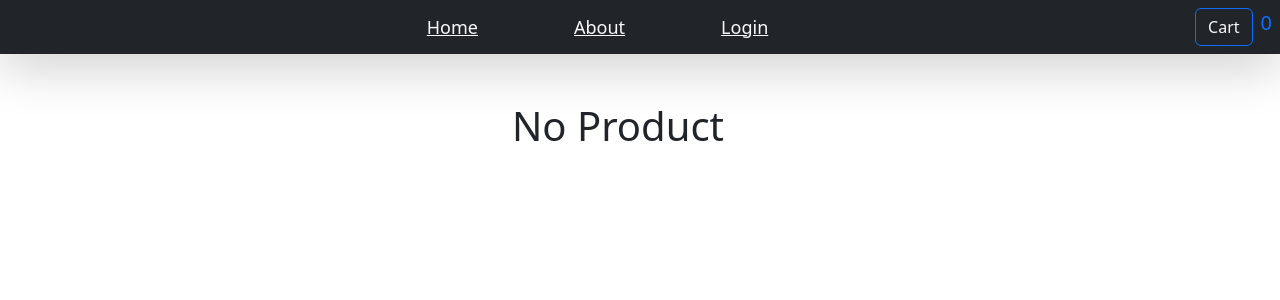
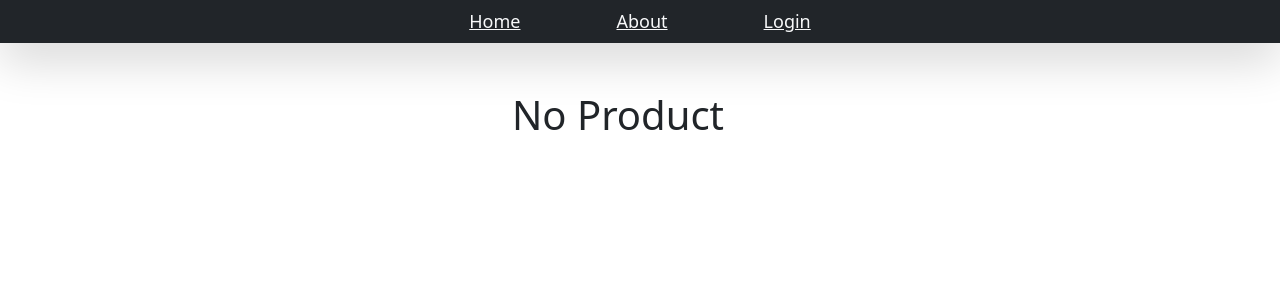
Before and after one commit to NagendraVarma1/Ecommerce-Website-Main, a React (Create React App) app: page /1 in a window 1280 px wide. Shown: the top 300 px of the page. Built offline with nearby package versions, Linux system fonts and the light colour scheme.

Commit message:
logout added

```diff
--- a/src/Components/NavBar/NavBar.js
+++ b/src/Components/NavBar/NavBar.js
@@ -12,6 +12,9 @@ const NavBar = (props) => {
     cartCtx.cartItems.forEach((item) => {
         totalQuantity = totalQuantity + Number(item.quantity)
     })
+    const deleteTokenHandler = () => {
+        authCtx.logOut();
+    }
 
     return (
         <Navbar style={{position: 'sticky', top: '0'}} bg='dark' expand='sm' variant='dark' className='shadow-lg' >
@@ -22,10 +25,11 @@ const NavBar = (props) => {
                     <NavLink to='/about' className='mx-sm-1 mx-md-3 mx-lg-5 text-light'>About</NavLink>
                     {authCtx.loggedIn && <NavLink to='/contactUs' className='mx-sm-1 mx-md-3 mx-lg-5 text-light'>Contact Us</NavLink>}
                     {!authCtx.loggedIn && <NavLink to='/login' className='mx-sm-1 mx-md-3 mx-lg-5 text-light'>Login</NavLink>}
+                    {authCtx.loggedIn && <NavLink to='/login' className='mx-sm-1 mx-md-3 mx-lg-5 text-light' onClick={deleteTokenHandler}>Logout</NavLink>}
                 </Nav>
             </Container>
-            <Button variant='outline-primary' className='text-light' onClick={props.onCartClick}>Cart</Button>
-            <h5 className='text-primary mx-2'>{totalQuantity}</h5>
+            {authCtx.loggedIn && <Button variant='outline-primary' className='text-light' onClick={props.onCartClick}>Cart</Button>}
+            {authCtx.loggedIn && <h5 className='text-primary mx-2'>{totalQuantity}</h5>}
         </Navbar>
     )
 }
--- a/src/Store/AuthContext/AuthProvider.js
+++ b/src/Store/AuthContext/AuthProvider.js
@@ -13,7 +13,8 @@ const AuthProvider = (props) => {
     }
 
     const logOutHandler = () => {
-
+        setToken(null);
+        localStorage.removeItem('token')
     }
 
     const authContext = {
```
Also changed, not shown: src/Assests/backGround.jpg (added).
